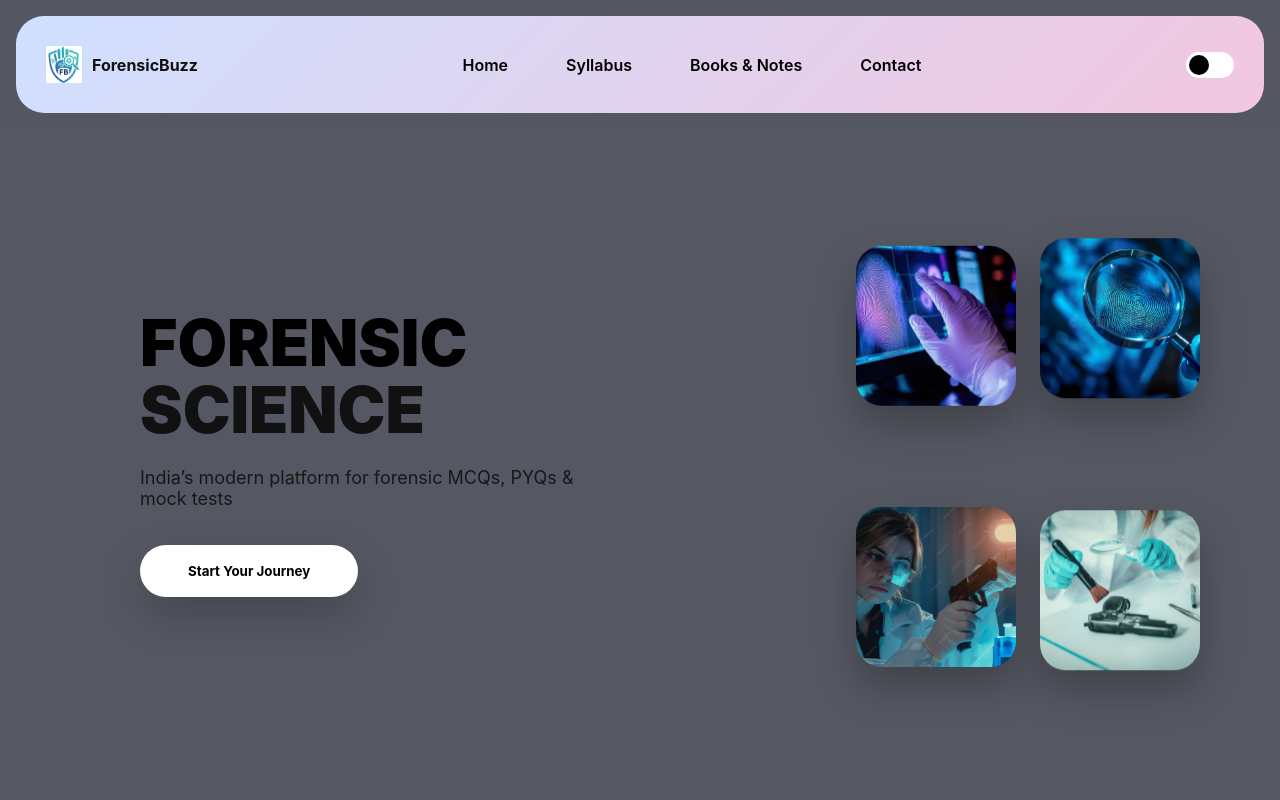
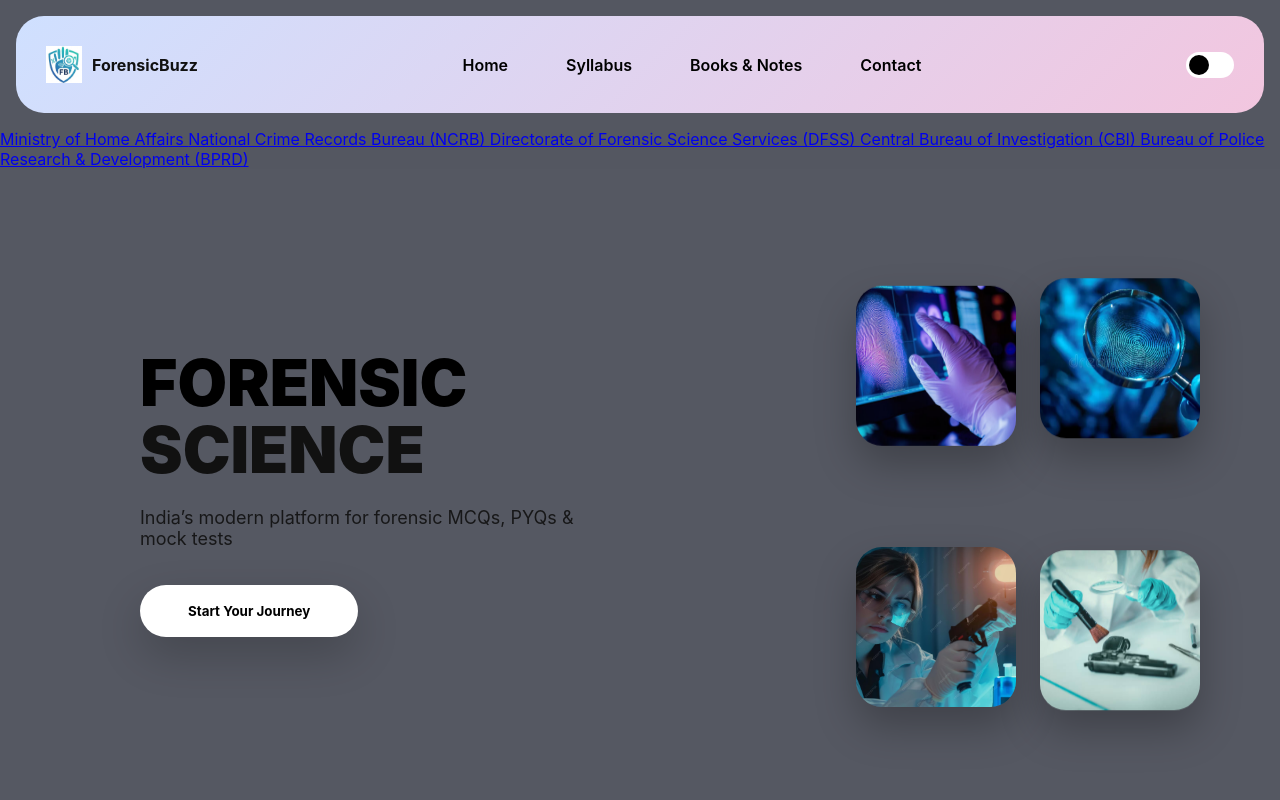
Before and after one commit to lakshyasingh188/ForensicBuzz, a plain HTML site: page index.html in a window 1280 px wide. Shown: the top 800 px of the page. Drawn offline with Linux system fonts and the light colour scheme.

Commit message:
Update index.html

```diff
--- a/index.html
+++ b/index.html
@@ -47,6 +47,31 @@
     </div>
 
   </div>
+  <!-- Government Scrolling Links -->
+<div class="gov-scroll">
+  <div class="scroll-text">
+
+    <a href="https://www.mha.gov.in" target="_blank">
+      Ministry of Home Affairs
+    </a>
+
+    <a href="https://ncrb.gov.in" target="_blank">
+      National Crime Records Bureau (NCRB)
+    </a>
+
+    <a href="https://dfs.nic.in" target="_blank">
+      Directorate of Forensic Science Services (DFSS)
+    </a>
+
+    <a href="https://www.cbi.gov.in" target="_blank">
+      Central Bureau of Investigation (CBI)
+    </a>
+
+    <a href="https://www.bprd.nic.in" target="_blank">
+      Bureau of Police Research & Development (BPRD)
+    </a>
+
+  </div>
 </header>
 
 <!-- HERO -->
@@ -60,6 +85,7 @@
     <button class="cta">Start Your Journey</button>
   </div>
 
+</div>
   <!-- FLOATING IMAGES -->
   <div class="hero-images">
     <img src="hero1.jpg" class="float f1">
@@ -103,8 +129,8 @@
     </a>
 </div>
 <div class="feature-card">
-    <h3>syllabus</h3>
-    <p>forensicbuzz provide some type of syllabus for related forensic science</p>
+    <h3>Syllabus</h3>
+    <p>ForensicBuzz - syllabus</p>
     <a href="syllabus.html">
     <button class="card-btn">Start</button>
     </a>
@@ -113,7 +139,7 @@
     <h3>Books and Notes</h3>
     <p></p>
     <a href="books.html">
-    <p>forensicbuzz provides books and notes related to forensic science</p>
+    <p>ForensicBuzz- books and notes </p>
     <button class="card-btn">Start</button>
     </a>
   </div>
@@ -133,6 +159,9 @@
 <!-- ABOUT SECTION START -->
 <section class="about-section" id="about">
     <div class="container">
+        <p class="gov-disclaimer">
+            ForensicBuzz is an independent platform and is not affiliated with any government organization. Job information is collected from official websites and public sources for informational purposes only. Users must verify all details from the official website before applying. ForensicBuzz is not responsible for any errors or delays in information.
+        </p>
         <h2>About ForensicBuzz</h2>
         <p>
             ForensicBuzz is an educational platform dedicated to helping students prepare for forensic science
```
